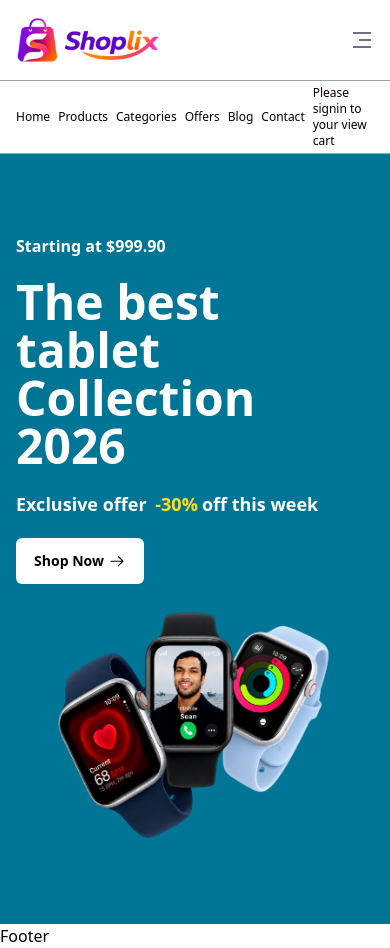
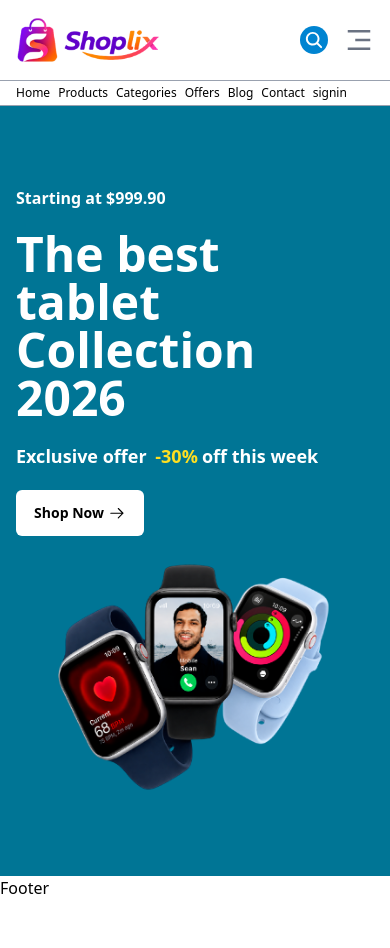
Before and after one commit to rashedjamanraj/shoplix, a Next.js app: page / in a window 390 px wide. After the commit the page ends 900 px from the top, so only its background shows below. Built offline with nearby package versions, Linux system fonts and the light colour scheme.

Commit message:
mobile search

```diff
--- a/src/app/not-found.tsx
+++ b/src/app/not-found.tsx
@@ -7,7 +7,7 @@ import { IoIosArrowRoundBack } from "react-icons/io";
 const NotFound = () => {
   return (
     <div className="max-w-7xl  mx-auto ">
-      <Container className="flex flex-col items-center justify-center text-center ">
+      <Container className="flex flex-col items-center justify-center text-center mt-5 ">
         <Image
           src="/images/notFoundPage.png"
           width={400}
--- a/src/components/header/BottomHeader.tsx
+++ b/src/components/header/BottomHeader.tsx
@@ -12,7 +12,7 @@ const BottomHeader = () => {
             navigation?.map((raj, index) =>(
                <Link key={index} href={raj?.href} className=' hover:text-sky-600 duration-200 cursor-pointer'>{raj?.title}</Link>
             ))}
-          <Link href={"/signin"} className=' hover:text-sky-600 duration-200 cursor-pointer'>Please signin to your view cart </Link>
+          <Link href={"/signin"} className=' hover:text-sky-600 duration-200 cursor-pointer'>signin</Link>
         </div>
          <p className=' hidden md:inline-flex text-xs text-gray-400 font-medium'>
           <span className=' text-black'>Hotline: +88 09111365247</span>
--- a/src/components/header/MobileNavigation.tsx
+++ b/src/components/header/MobileNavigation.tsx
@@ -7,20 +7,59 @@ import { MdClose } from "react-icons/md";
 import Link from "next/link";
 import { navigation } from "@/constants";
 import SocialLinks from "../SocialLinks";
+import { HiX } from "react-icons/hi";
+import { IoSearch } from "react-icons/io5";
+
+
 
 const MobileNavigation = () => {
   const [isOpen, setIsOpen] = useState(false);
-
+   const [searchOpen, setSearchOpen] = useState(false);
+  const [searchTerm, setSearchTerm] = useState("");
 
 
   return (
     <>
+
+
+    <div className="md:hidden flex justify-end flex-1">
+      {!searchOpen ? (
+        <button
+          className="flex justify-center items-center w-7 h-7 rounded-full bg-sky-600 text-white cursor-pointer"
+          onClick={() => setSearchOpen(true)}
+        >
+          <IoSearch className="text-xl" />
+        </button>
+      ) : (
+        <div className="flex items-center justify-start p-1 rounded-full border border-sky-600 max-w-48 w-full">
+          <input
+            type="text"
+            placeholder="search..."
+            autoComplete="off"
+            className="bg-transparent h-[4vh] p-2 focus:outline-none rounded-full text-sm"
+            value={searchTerm}
+            onChange={(e) => setSearchTerm(e.target.value)}
+          />
+          <button
+            className="flex justify-center items-center w-6 h-6 rounded-full bg-gray-500 hover:bg-rose-700 text-white cursor-pointer -ml-6"
+            onClick={() => setSearchOpen(false)}
+          >
+            <HiX className="text-lg" />
+          </button>
+        </div>
+      )}
+    </div>
+
+
       <div
         onClick={() => setIsOpen(true)}
-        className=" text-2xl text-gray-500 md:hidden hover:text-sky-600 duration-200 cursor-pointer"
+        className=" text-3xl text-gray-500 md:hidden hover:text-sky-600 duration-200 cursor-pointer"
       >
         <RiMenu3Fill  />
       </div>
+
+
+
         <Dialog
           open={isOpen}
           as="div"
```
